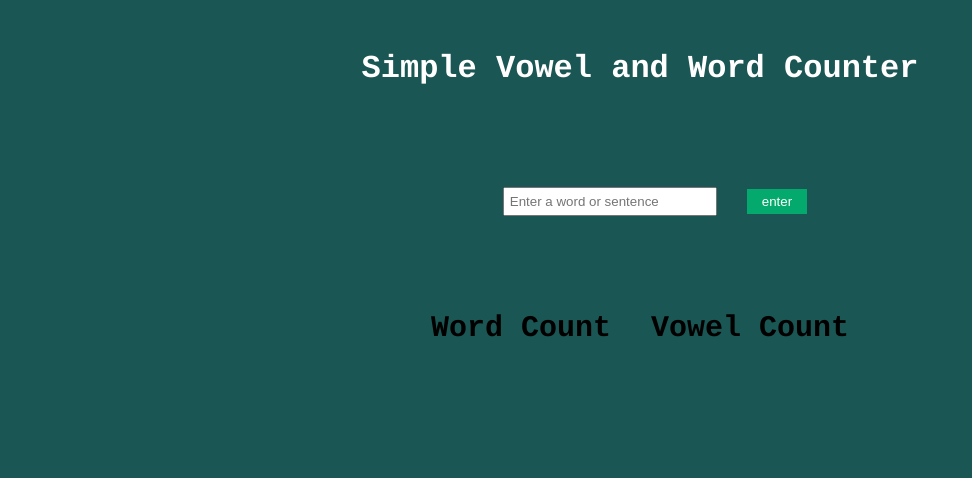
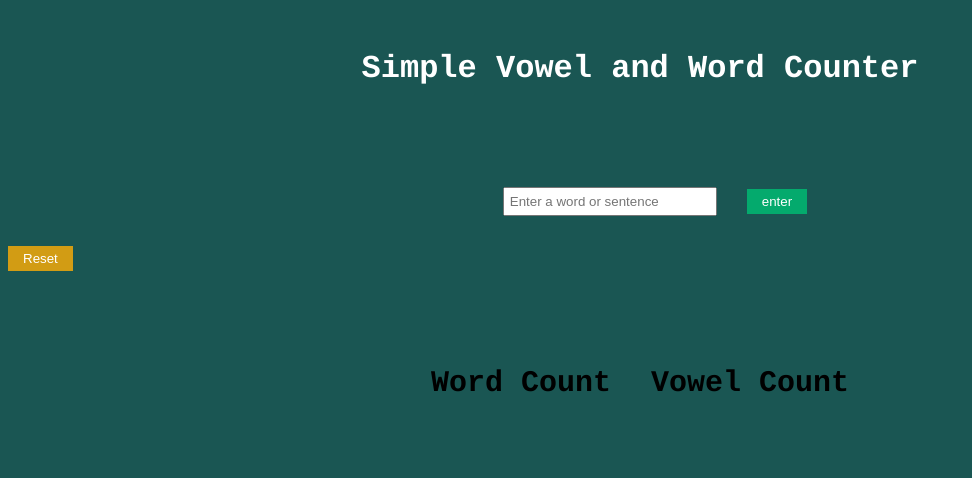
Before and after one commit to kurtis-casperson/vowel-counter, a plain HTML site: page index.html in a window 1280 px wide. Shown: the whole page, without its empty margins (0-972 px from the left). Drawn offline with Linux system fonts and the light colour scheme.

Commit message:
Add reset button

```diff
--- a/index.html
+++ b/index.html
@@ -19,6 +19,15 @@
       />
       <input type="button" id="inputButton" value="enter" />
     </div>
+    <div class="reset">
+      <button
+        id="reset"
+        onclick="document.getElementById(
+     'textInput').value = ''"
+      >
+        Reset
+      </button>
+    </div>
     <div class="count-display">
       <div class="word-count">
         <h2 id="wordCountTitle">Word Count</h2>
--- a/styles.css
+++ b/styles.css
@@ -27,6 +27,18 @@ body {
   background-color: #04aa6d;
   border: none;
   color: white;
+  padding: 5px 15px;
+  cursor: pointer;
+}
+
+#reset {
+  display: flex;
+  align-items: center;
+  justify-content: center;
+  background-color: hsl(43, 83%, 45%);
+  border: none;
+  color: white;
+  margin-top: 30px;
   padding: 5px 15px;
   cursor: pointer;
 }
```
